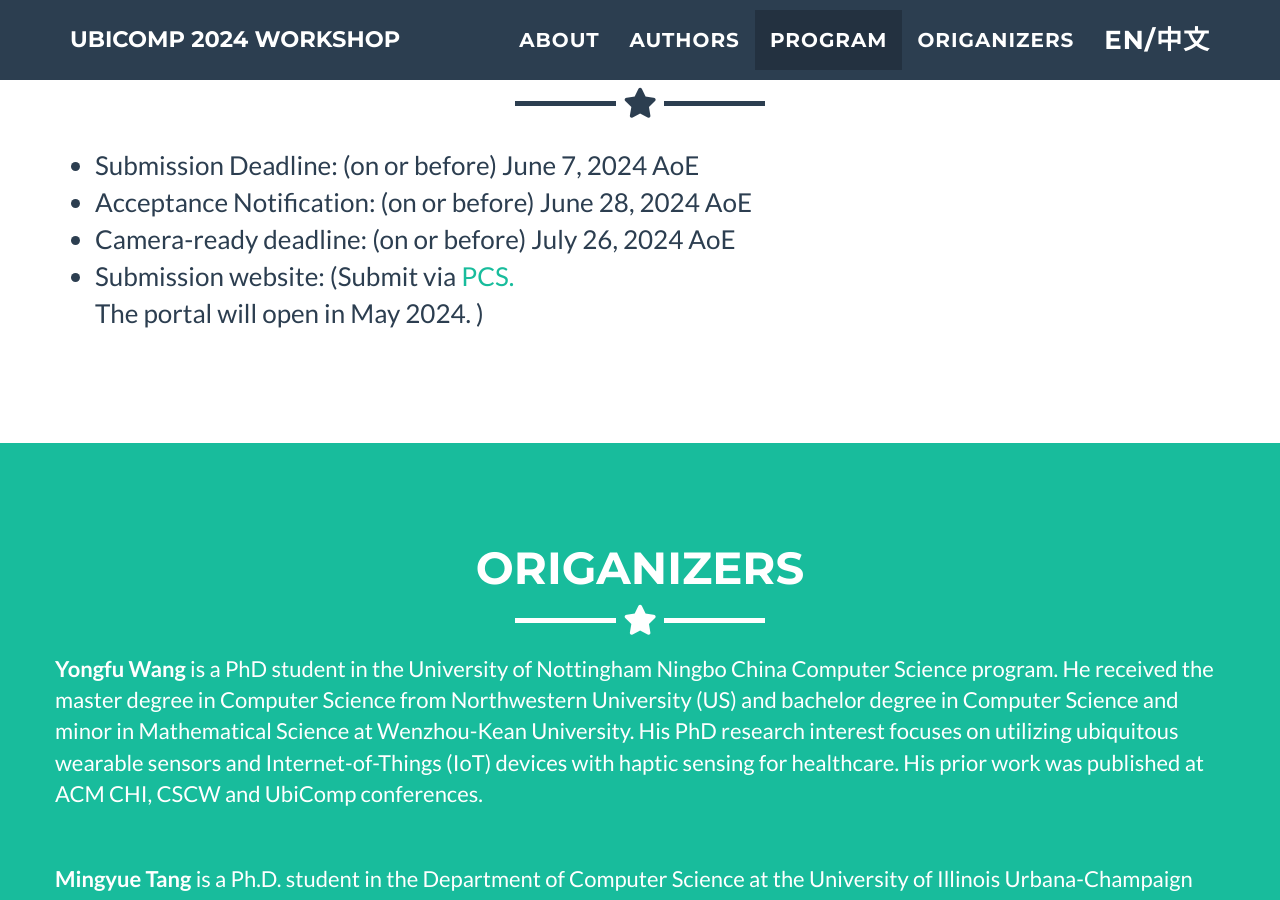
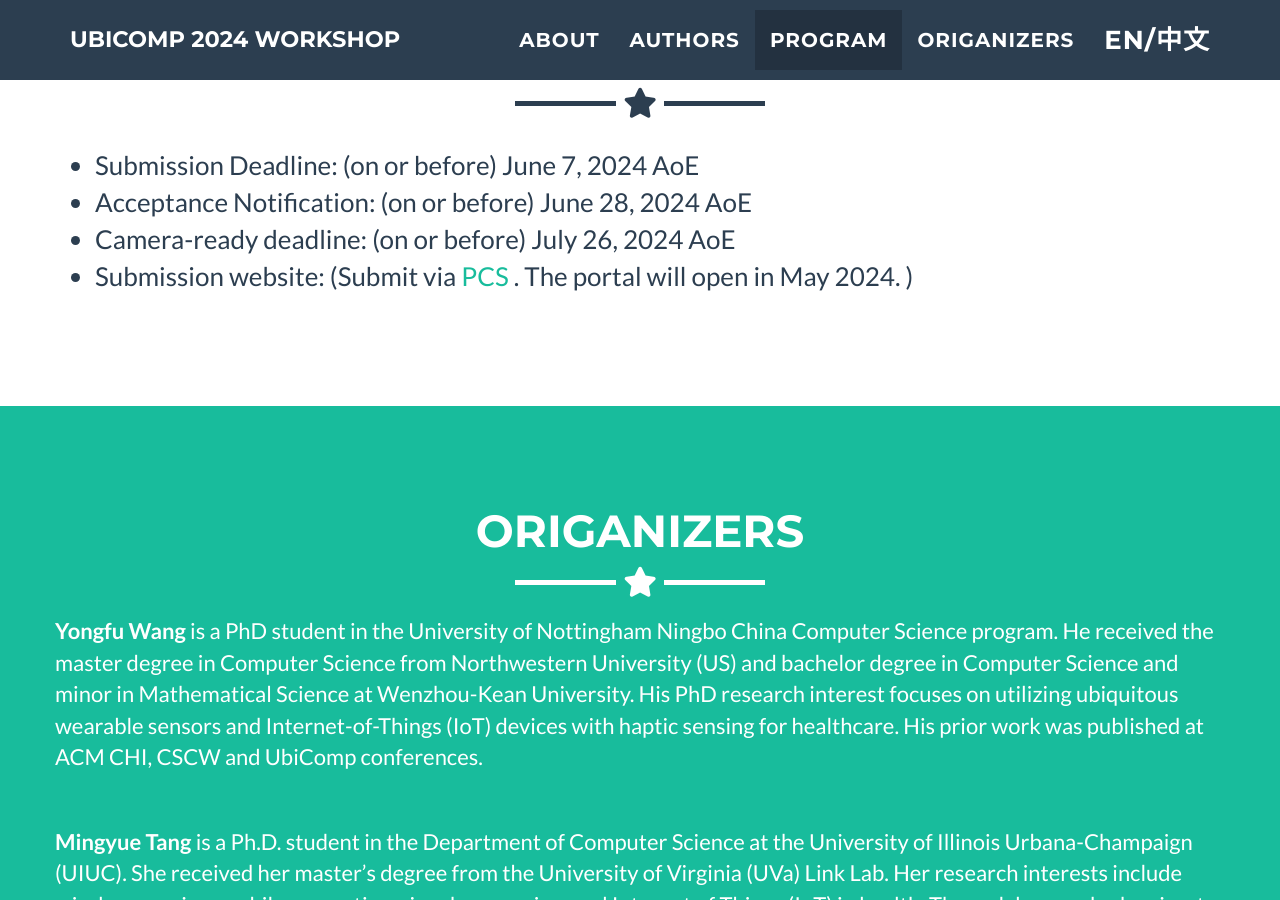
Before and after one commit to idwac/idwac.github.io, a Jekyll site: the page built from _posts/2014-07-18-project-1.markdown, in a window 1280 px wide and 900 px high, scrolled down 3162 px. Built offline with Jekyll 4.4.1, drawn with Linux system fonts in a browser that asks for light colours.

```diff
--- a/_includes/date.html
+++ b/_includes/date.html
@@ -19,7 +19,7 @@
             <li>Acceptance Notification: (on or before) June 28, 2024 AoE</li>
             <li>Camera-ready deadline:	 (on or before) July 26, 2024 AoE</li>
             <!-- <li>Submission website:	     (TBA. Will use UbiComp official PCS )</li> -->
-            <li>Submission website:	     (Submit via  <a href="https://new.precisionconference.com/" target="_blank">PCS. </a> <br> The portal will open in May 2024. )</li>
+            <li>Submission website:	     (Submit via  <a href="https://new.precisionconference.com/" target="_blank">PCS </a>. The portal will open in May 2024. )</li>
 
 
 
```
